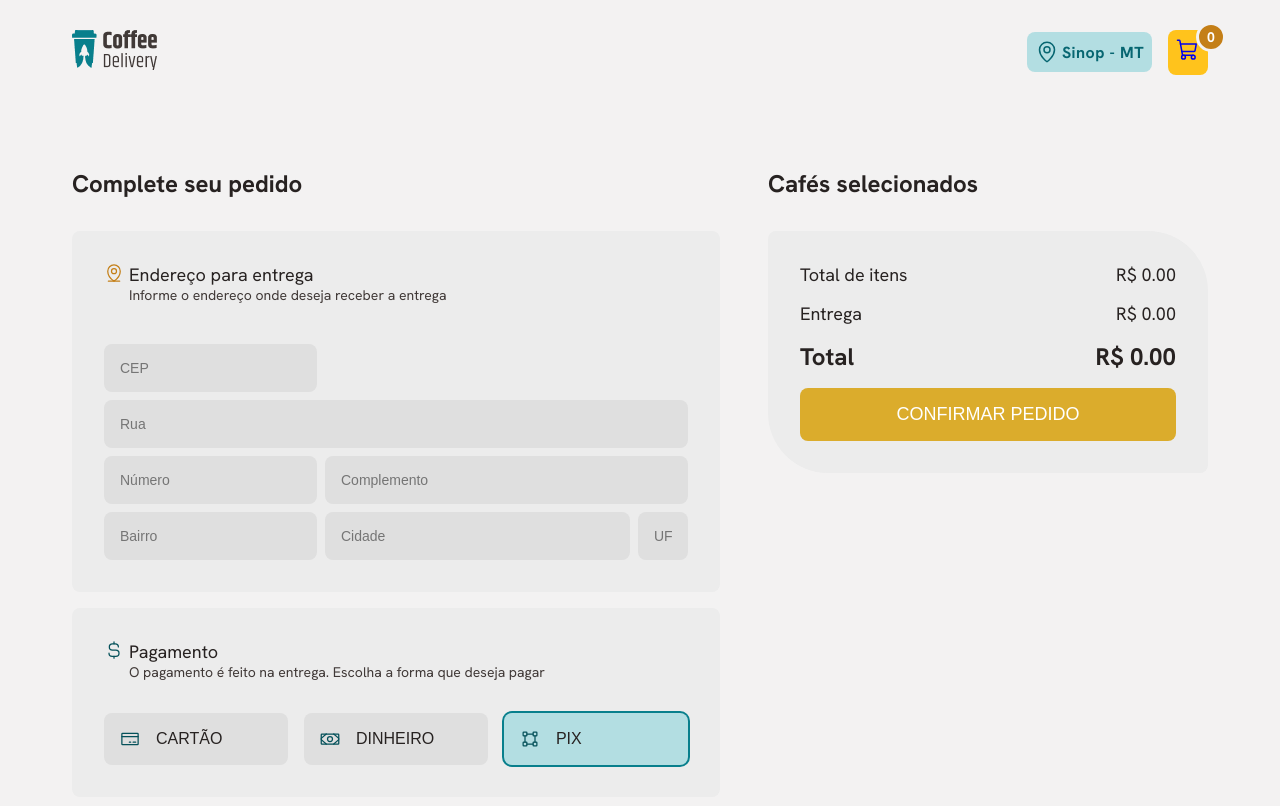
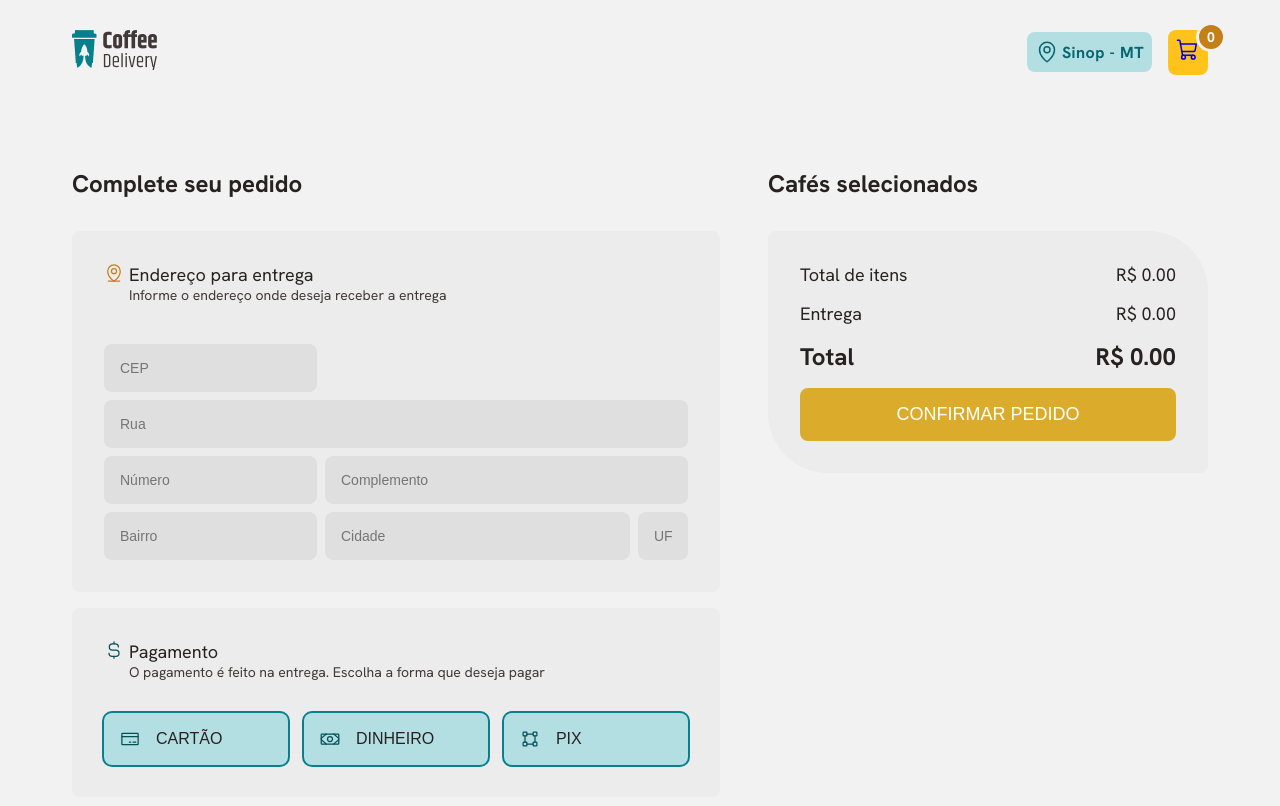
Before and after one commit to eziiel/coffee, a React (Vite) app: page /adress in a window 1280 px wide. Shown: the top 806 px of the page. Built offline with nearby package versions, Linux system fonts and the light colour scheme.

Commit message:
init form

```diff
--- a/package.json
+++ b/package.json
@@ -11,7 +11,8 @@
   },
   "dependencies": {
     "react": "^18.2.0",
-    "react-dom": "^18.2.0"
+    "react-dom": "^18.2.0",
+    "react-hook-form": "^7.41.5"
   },
   "devDependencies": {
     "@rocketseat/eslint-config": "^1.1.3",
--- a/src/context/context.tsx
+++ b/src/context/context.tsx
@@ -6,7 +6,7 @@ import {
 } from '../reducers/actions'
 import { CoffeesReducer } from '../reducers/reducer'
 
-interface CoffeeContextType {
+export interface CoffeeContextType {
   id: number
   title: string
   price: string
--- a/src/pages/adress/components/formAdress/index.tsx
+++ b/src/pages/adress/components/formAdress/index.tsx
@@ -7,8 +7,22 @@ import {
   CreditCard,
   BoundingBox,
 } from 'phosphor-react'
+import { useFormContext } from 'react-hook-form'
+
+interface TypePay {
+  type: 'cartao' | 'dinheiro' | 'pix' | undefined
+}
 
 export const FormAdress = () => {
+  const { register } = useFormContext()
+  const [typePay, setTypePay] = React.useState<TypePay>()
+
+  const handleTypePay = (typeHandle: any) => {
+    const NewType = { type: typeHandle }
+    setTypePay(NewType)
+    console.log(typePay)
+  }
+
   return (
     <S.FormAdressContainer>
       <S.FormAdressTitle>Complete seu pedido</S.FormAdressTitle>
@@ -18,13 +32,30 @@ export const FormAdress = () => {
           <span>Endereço para entrega</span>
           <span> Informe o endereço onde deseja receber a entrega</span>
         </S.FormAdressHeader>
-        <S.AdressCep placeholder="CEP" />
-        <S.AdressStreet placeholder="Rua" />
-        <S.AdressNumber placeholder="Número" />
-        <S.AdressDistrict placeholder="Bairro" />
-        <S.AdressComplement placeholder="Complemento" />
-        <S.AdressCity placeholder="Cidade" />
-        <S.AdressState placeholder="UF" />
+        <S.AdressCep placeholder="CEP" title="CEP" {...register('cep')} />
+        <S.AdressStreet placeholder="Rua" title="Rua" {...register('rua')} />
+        <S.AdressNumber
+          type="number"
+          placeholder="Número"
+          title="Número"
+          {...register('numero')}
+        />
+        <S.AdressDistrict
+          placeholder="Bairro"
+          title="Bairro"
+          {...register('bairro')}
+        />
+        <S.AdressComplement
+          placeholder="Complemento"
+          title="Complemento"
+          {...register('complemento')}
+        />
+        <S.AdressCity
+          placeholder="Cidade"
+          title="Cidade"
+          {...register('cidade')}
+        />
+        <S.AdressState placeholder="UF" title="UF" {...register('uf')} />
       </S.FormAdressFields>
       <S.FormAdressPayType>
         <S.FormAdressPayTypeHeader>
@@ -36,15 +67,30 @@ export const FormAdress = () => {
             </span>
           </S.FooterHeader>
           <S.FooterCartPay>
-            <S.FooterCartItem title="Cartão" disabled>
+            <S.FooterCartItem
+              type="button"
+              onClick={() => handleTypePay('cartao')}
+              value="cartao"
+              title="Cartão"
+            >
               <CreditCard size={20} color="#05515A" />
               cartão
             </S.FooterCartItem>
-            <S.FooterCartItem title="Dinheiro" disabled>
+            <S.FooterCartItem
+              type="button"
+              onClick={() => handleTypePay('dinheiro')}
+              value="dinheiro"
+              title="Dinheiro"
+            >
               <Money size={20} color="#05515A" />
               dinheiro
             </S.FooterCartItem>
-            <S.FooterCartItem title="Pix">
+            <S.FooterCartItem
+              type="button"
+              onClick={() => handleTypePay('pix')}
+              value="pix"
+              title="Pix"
+            >
               <BoundingBox size={20} color="#05515A" />
               pix
             </S.FooterCartItem>
--- a/src/pages/adress/components/formAdress/styled.ts
+++ b/src/pages/adress/components/formAdress/styled.ts
@@ -17,11 +17,9 @@ const BaseFormContainer = styled.div`
   border-radius: 8px;
 `
 
-// export const FormAdressFields = styled(BaseFormContainer).attrs({
-//   as: 'main',
-// })`
-
-export const FormAdressFields = styled(BaseFormContainer)`
+export const FormAdressFields = styled(BaseFormContainer).attrs({
+  as: 'main',
+})`
   display: grid;
   grid-template-columns: 1fr 1.5fr 50px;
   gap: 0.5rem;
--- a/src/pages/adress/components/formRequest/styled.ts
+++ b/src/pages/adress/components/formRequest/styled.ts
@@ -1,6 +1,6 @@
 import styled from 'styled-components'
 
-export const FormRequestContainer = styled.form`
+export const FormRequestContainer = styled.div`
   width: 450px;
   height: fit-content;
 
--- a/src/pages/adress/index.tsx
+++ b/src/pages/adress/index.tsx
@@ -2,12 +2,22 @@ import React from 'react'
 import { FormAdress } from './components/formAdress'
 import { FormRequest } from './components/formRequest'
 import * as S from './styled'
+import { useForm, FormProvider } from 'react-hook-form'
 
 export const Adress = () => {
+  const NewDeliveryForm = useForm()
+
+  const { handleSubmit } = NewDeliveryForm
+
+  const HandleCreateAdress = (data: any) => {
+    console.log(data)
+  }
   return (
-    <S.AdressContainer>
-      <FormAdress />
-      <FormRequest />
-    </S.AdressContainer>
+    <S.FormContainer action="" onSubmit={handleSubmit(HandleCreateAdress)}>
+      <FormProvider {...NewDeliveryForm}>
+        <FormAdress />
+        <FormRequest />
+      </FormProvider>
+    </S.FormContainer>
   )
 }
--- a/src/pages/adress/styled.ts
+++ b/src/pages/adress/styled.ts
@@ -1,6 +1,6 @@
 import styled from 'styled-components'
 
-export const AdressContainer = styled.main`
+export const FormContainer = styled.form`
   display: flex;
   gap: 3rem;
   margin-top: 3rem;
```
Also changed, not shown: src/pages/adress/contextAdress/contex.tsx (added, +24 -0 lines), 1 other file (tests, documents, lock files or other folders).
